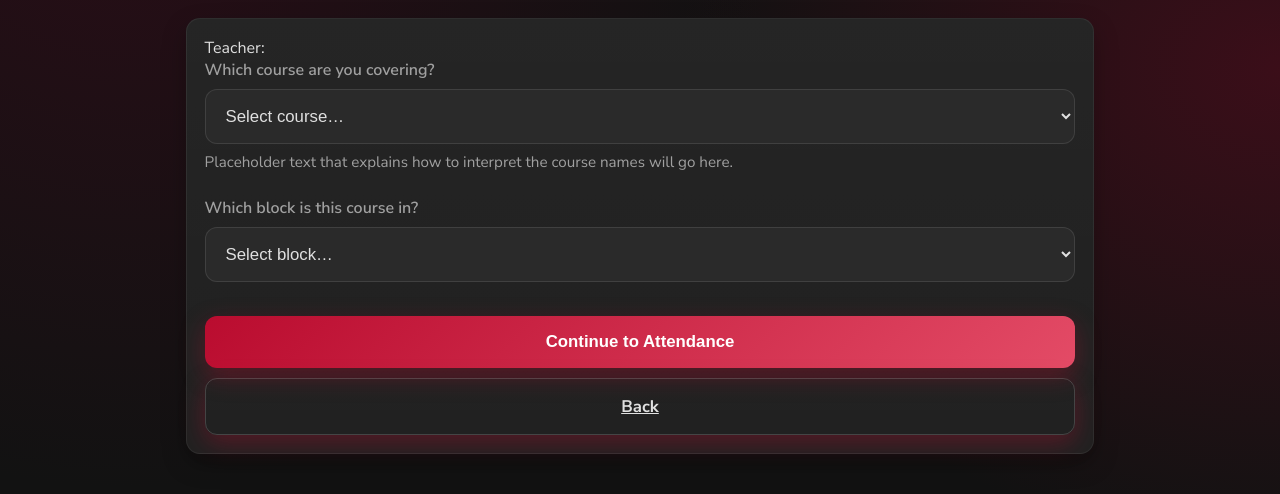
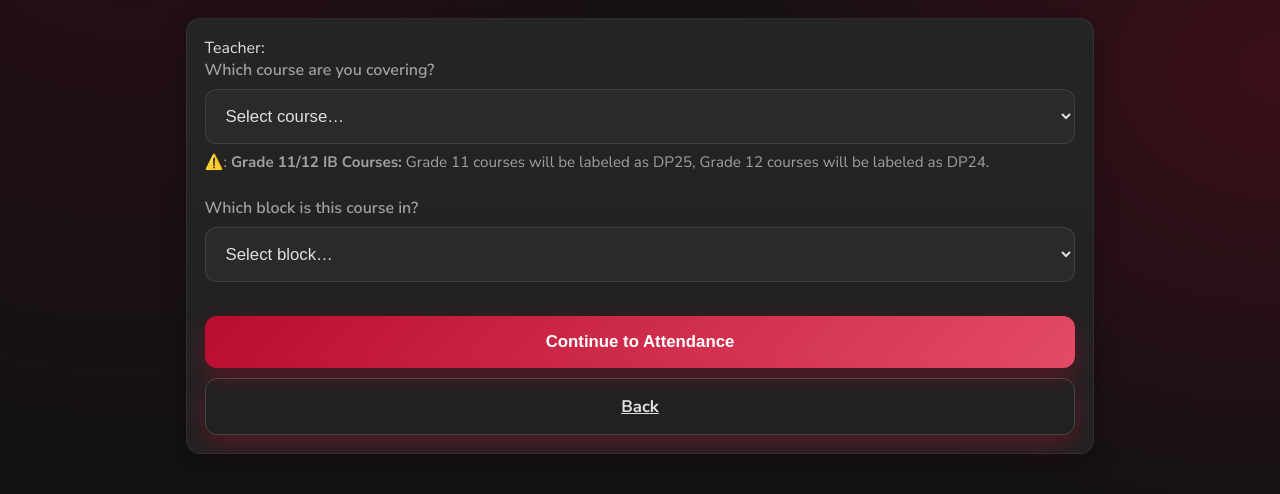
Before and after one commit to brockton-school/bps_internal_tools, a Python web app: template bps_internal_tools/templates/toc-attendance/select_course.html in a window 1280 px wide. Shown: the part 92-586 px from the top of the page. Run offline with Jinja, Linux system fonts and the light colour scheme; the template is opened without the code that fills it, so the values that code supplies are empty.

Commit message:
update course name clarification message

```diff
--- a/bps_internal_tools/templates/toc-attendance/select_course.html
+++ b/bps_internal_tools/templates/toc-attendance/select_course.html
@@ -21,7 +21,7 @@
             <option value="{{ c.course_id }}">{{ c.short_name }} — {{ c.long_name }}</option>
           {% endfor %}
         </select>
-        <p class="field-help">Placeholder text that explains how to interpret the course names will go here.</p>
+        <p class="field-help">⚠️: <b>Grade 11/12 IB Courses:</b> Grade 11 courses will be labeled as DP25, Grade 12 courses will be labeled as DP24.</p>
       </div>
 
       <div class="form-field">
```
